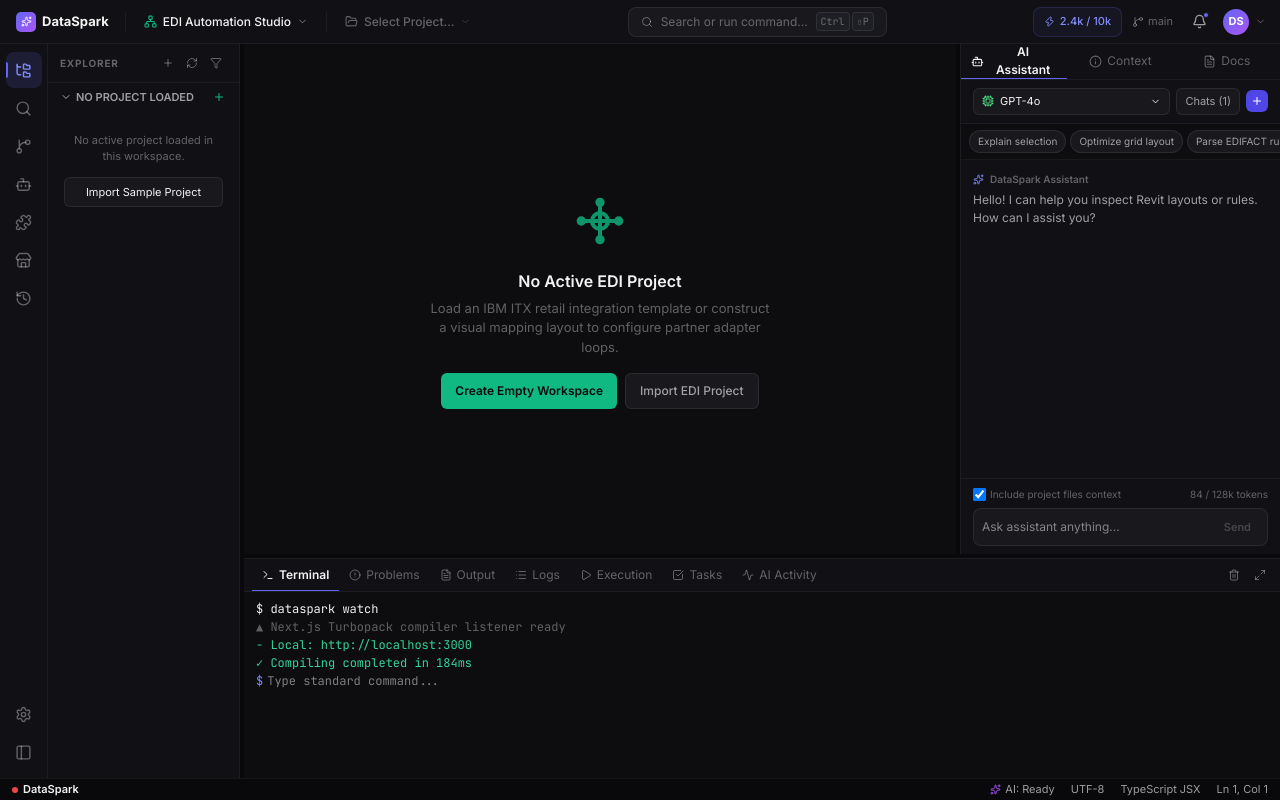
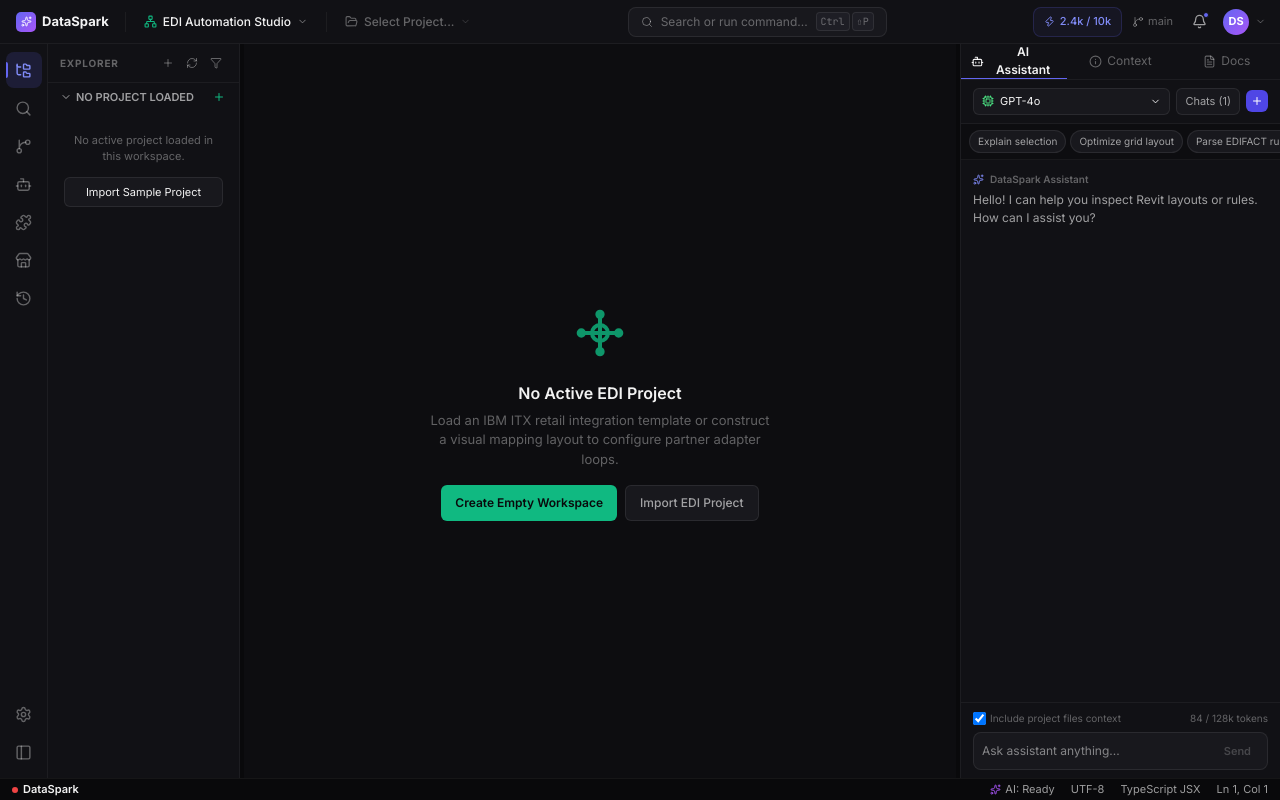
Before and after one commit to Leelaram1232/DataSpark, a Next.js app: page /studio/edi in a window 1280 px wide. Built offline with nearby package versions, Linux system fonts and the light colour scheme; sample sign-in values are in the browser's storage.

Commit message:
feat: optimize layout space by hiding BottomPanel on non-dev workspaces, fix Wizard dialog clipping, and prevent AI Companion overlapping right library panel

```diff
--- a/src/components/edi/MapDesigner.tsx
+++ b/src/components/edi/MapDesigner.tsx
@@ -335,7 +335,7 @@
 
   // ── ITX AI Companion Floating Window State ───────────────────────────
   const [showCompanion, setShowCompanion] = useState(true);
-  const [companionPos, setCompanionPos] = useState({ x: 480, y: 80 });
+  const [companionPos, setCompanionPos] = useState({ x: 40, y: 80 });
   const [isDraggingCompanion, setIsDraggingCompanion] = useState(false);
   const [companionDragOffset, setCompanionDragOffset] = useState({ x: 0, y: 0 });
   const [aiInput, setAiInput] = useState("");
@@ -1820,7 +1820,7 @@
                 background: "#0f0f18", border: "1px solid #222230",
                 borderRadius: "12px", boxShadow: "0 20px 50px rgba(0,0,0,0.6)",
                 padding: "20px", display: "flex", flexDirection: "column", gap: "14px",
-                maxHeight: "90vh", overflow: "hidden",
+                maxHeight: "90vh", overflowY: "auto",
               }}>
 
                 {/* Header */}
@@ -2002,7 +2002,7 @@
                 {wizardPhase === "plan" && (<>
                   <div style={{
                     flex: 1, overflowY: "auto", background: "#080812", border: "1px solid #1a1a2e",
-                    borderRadius: "8px", padding: "16px", maxHeight: "55vh",
+                    borderRadius: "8px", padding: "16px", maxHeight: "38vh",
                     fontSize: "11px", lineHeight: 1.7, color: "#d1d5db",
                     fontFamily: "var(--font-mono)", whiteSpace: "pre-wrap",
                   }}>
--- a/src/components/layout/AppShell.tsx
+++ b/src/components/layout/AppShell.tsx
@@ -313,7 +313,7 @@
           </div>
 
           {/* Bottom panel resize handle */}
-          {bottomPanelOpen && !bottomPanelMaximized && (
+          {bottomPanelOpen && !bottomPanelMaximized && workspace === "developer" && (
             <div
               onMouseDown={startBottomResize}
               style={{
@@ -333,7 +333,7 @@
           )}
 
           {/* Bottom panel */}
-          {bottomPanelOpen && (
+          {bottomPanelOpen && workspace === "developer" && (
             <div
               style={{
                 height: bottomPanelMaximized ? "100%" : bottomPanelHeight,
```
